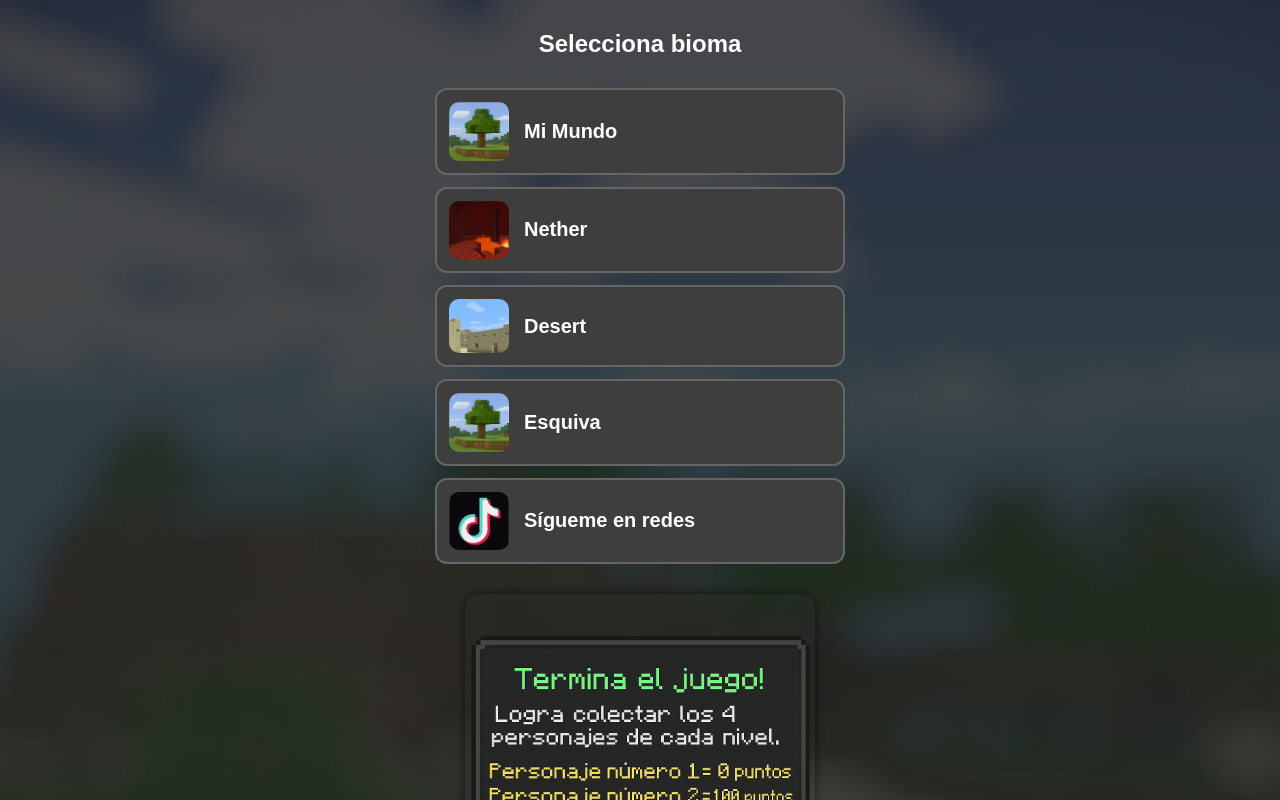
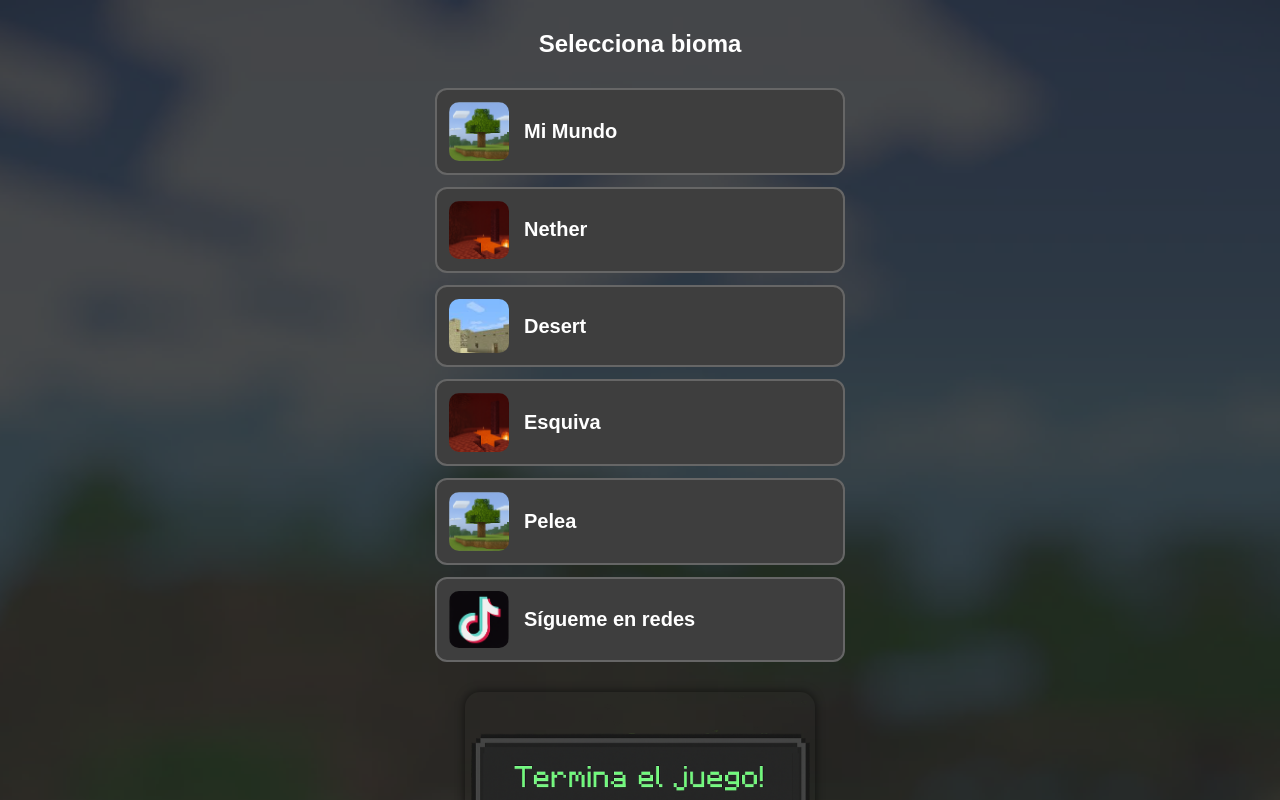
Before and after one commit to MoisesNava2023/Minecraft, a plain HTML site: page panel.html in a window 1280 px wide. Both pictures are taken after a click on the button "Aceptar". Shown: the top 800 px of the page. Drawn offline with Linux system fonts and the light colour scheme.

Commit message:
Update panel.html

```diff
--- a/panel.html
+++ b/panel.html
@@ -198,8 +198,13 @@
     </div>
 
     <div class="button" onclick="playSoundAndRedirect('juego4.html')">
+      <img src="MATERIAL PANEL/2.png" alt="Desert">
+      <span>Esquiva</span>
+    </div>
+
+    <div class="button" onclick="playSoundAndRedirect('index2.html')">
       <img src="MATERIAL PANEL/1.png" alt="Desert">
-      <span>Esquiva</span>
+      <span>Pelea</span>
     </div>
 
     <div class="button" onclick="playSoundAndRedirect('https://www.tiktok.com/@moisesnavarreteoficial?is_from_webapp=1&sender_device=pc')">
```
